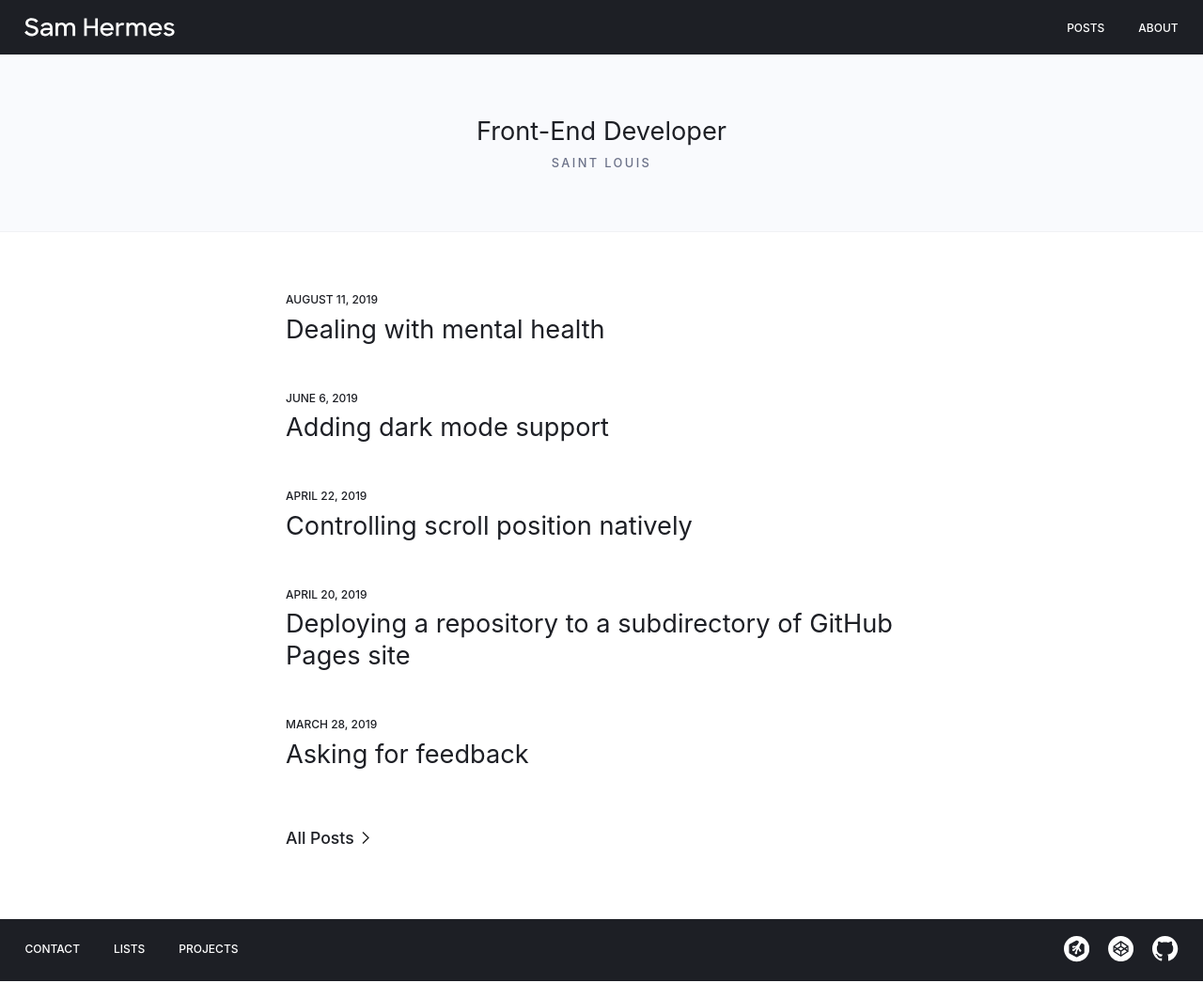
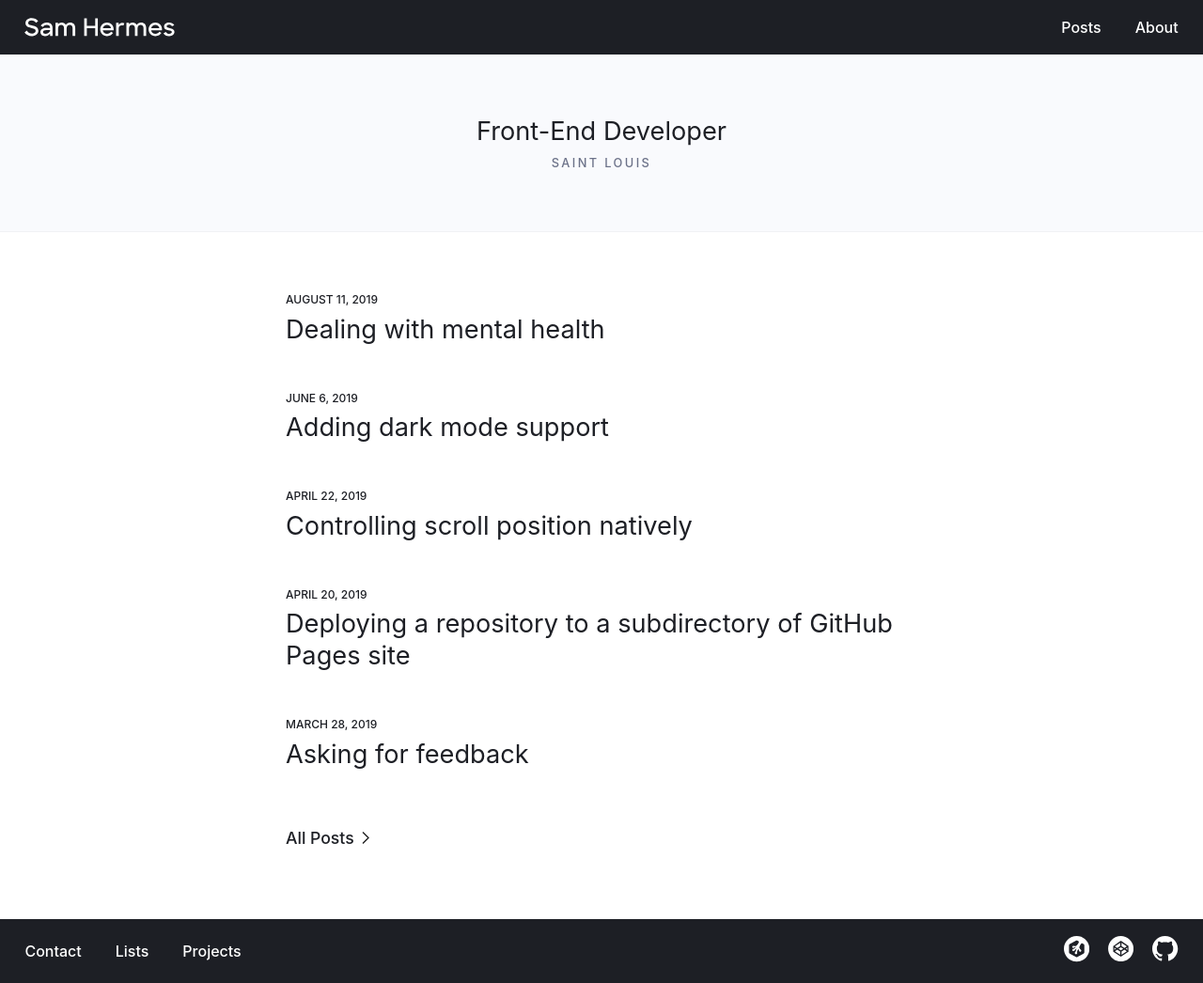
Before and after one commit to samhermes/samhermes.github.io, a Jekyll site: the page built from index.md, in a window 1280 px wide. Shown: the whole page at 94% size. Built offline with Jekyll 4.4.1, drawn with Linux system fonts in a browser that asks for light colours.

Commit message:
Use normal case for nav

```diff
--- a/_sass/_global.scss
+++ b/_sass/_global.scss
@@ -72,11 +72,11 @@
 
   li {
     float: left;
-    font-size: 0.75em;
-    text-transform: uppercase;
+    font-size: 0.9rem;
 
     @media screen and (min-width: 33em) {
       margin-left: 1rem;
+      font-size: 1rem;
     }
 
     &:first-child {
```
